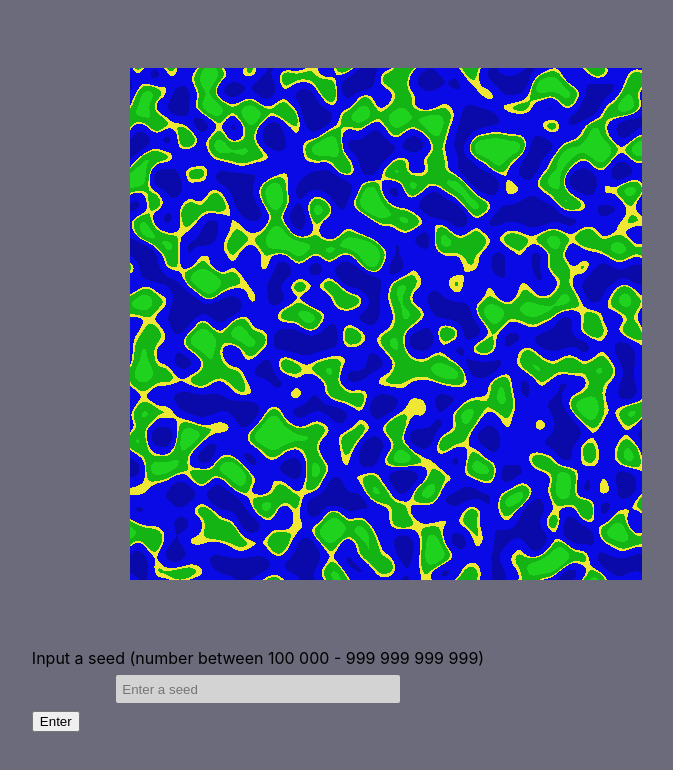
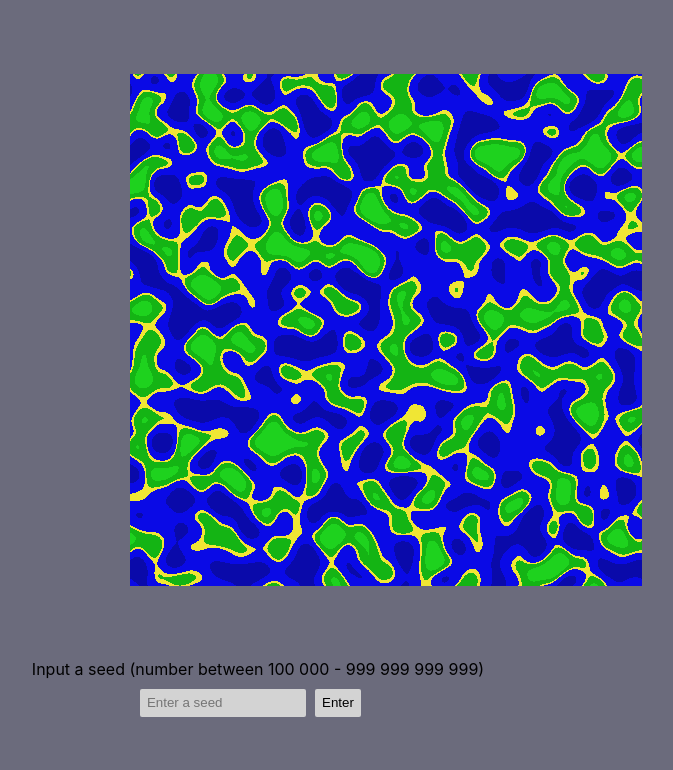
Before and after one commit to Reishi006/perlin-canvas, a React (Create React App) app: page / in a window 1280 px wide. Shown: the top 770 px of the page, without its empty margins (382-1055 px from the left). Built offline with nearby package versions, Linux system fonts and the light colour scheme.

Commit message:
Update App.css

```diff
--- a/src/App.css
+++ b/src/App.css
@@ -30,7 +30,7 @@ body, html {
   background-color: midnightblue;
 }
 
-.seed-input {
+.seed {
   display: flex;
   flex-direction: column;
   justify-content: center;
@@ -39,7 +39,10 @@ body, html {
 
 .seed-input {
   width: 60%;
-  margin: .5em auto;
+  margin: .7em;
+}
+
+.seed-input, .seed-input-button {
   padding: .5em;
 
   border: none;
```
